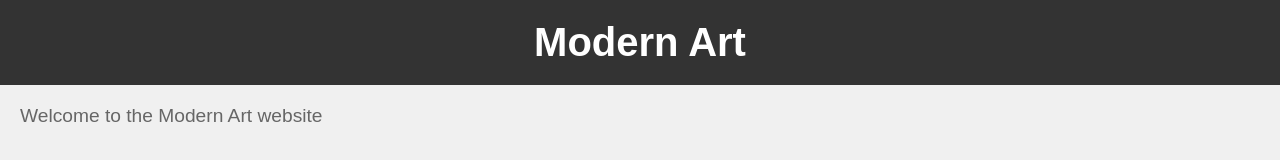
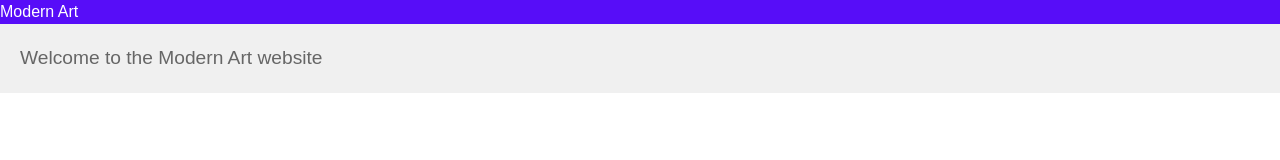
Before and after one commit to sanxfxteam/tvc, a plain HTML site: page index.html in a window 1280 px wide. Drawn offline with nearby package versions, Linux system fonts and the light colour scheme.

Commit message:
Redesign using daisyUI and add animations
---

For more details, open the [Copilot Workspace session](https://copilot-workspace.githubnext.com/sanxfxteam/tvc?shareId=XXXX-XXXX-XXXX-XXXX).

```diff
--- a/index.html
+++ b/index.html
@@ -3,12 +3,14 @@
 <head>
     <title>Modern Art</title>
     <link rel="stylesheet" href="styles.css">
+    <link href="https://cdn.jsdelivr.net/npm/daisyui@2.0.0/dist/full.css" rel="stylesheet">
+    <link rel="stylesheet" href="animations.css">
 </head>
 <body>
-    <header>
+    <header class="bg-primary text-white p-4 fade-in">
         <h1>Modern Art</h1>
     </header>
-    <main>
+    <main class="p-4 slide-in">
         <div>Welcome to the Modern Art website</div>
     </main>
 </body>
--- a/styles.css
+++ b/styles.css
@@ -8,12 +8,6 @@ body {
     background-color: #f0f0f0;
     font-family: Arial, sans-serif;
     color: #333;
-}
-
-header {
-    background-color: #333;
-    padding: 20px;
-    text-align: center;
 }
 
 h1 {
@@ -27,3 +21,12 @@ main div {
     padding: 20px;
     color: #666;
 }
+
+/* Custom styles for daisyUI components */
+.header {
+    @apply bg-primary text-white p-4;
+}
+
+.main {
+    @apply p-4;
+}
```
Also changed, not shown: 1 other file.
